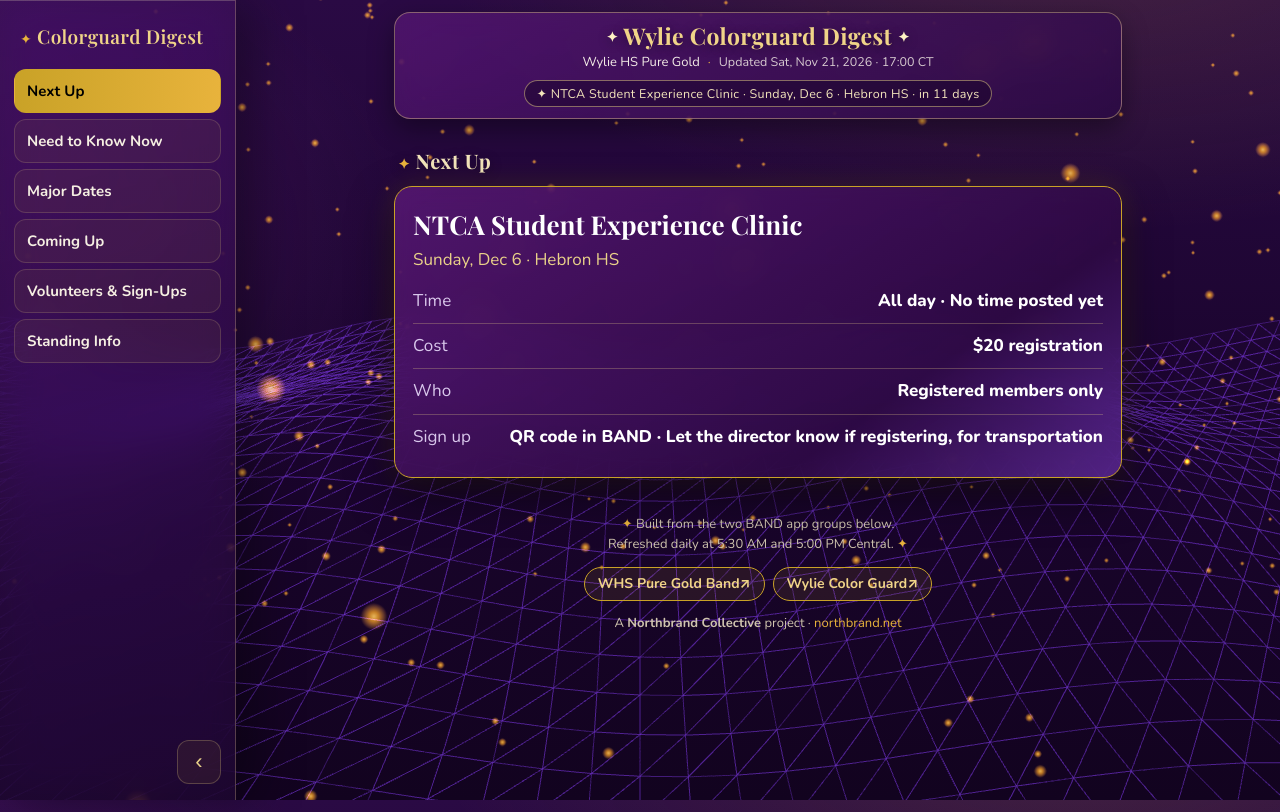
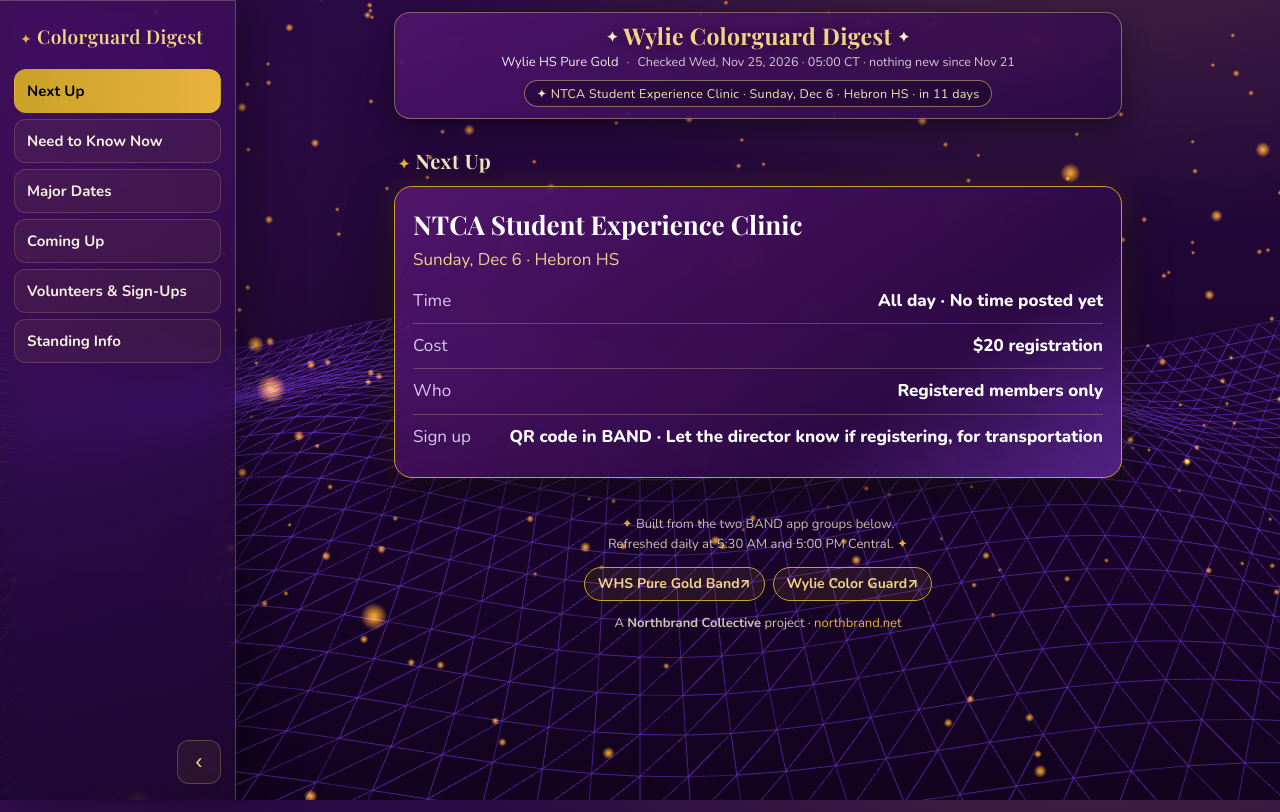
Before and after one commit to bparish0619-cyber/wylie-colorguard-digest, a plain HTML site: page index.html in a window 1280 px wide. Drawn offline with nearby package versions, Linux system fonts and the light colour scheme; animation ran at ten frames a second.

Commit message:
Restamp colorguard digest: checked Nov 25, nothing new since Nov 21

```diff
--- a/index.html
+++ b/index.html
@@ -389,7 +389,7 @@
 
 <header>
   <h1><span class="sp">&#10022;</span> Wylie Colorguard Digest <span class="sp">&#10022;</span></h1>
-  <div class="head-meta"><span>Wylie HS Pure Gold</span><span class="sep">&middot;</span><p id="updated">Updated Sat, Nov 21, 2026 &middot; 17:00 CT</p></div>
+  <div class="head-meta"><span>Wylie HS Pure Gold</span><span class="sep">&middot;</span><p id="updated">Checked Wed, Nov 25, 2026 &middot; 05:00 CT &middot; nothing new since Nov 21</p></div>
   <p id="countdown" class="countdown" hidden></p>
 </header>
 
```
